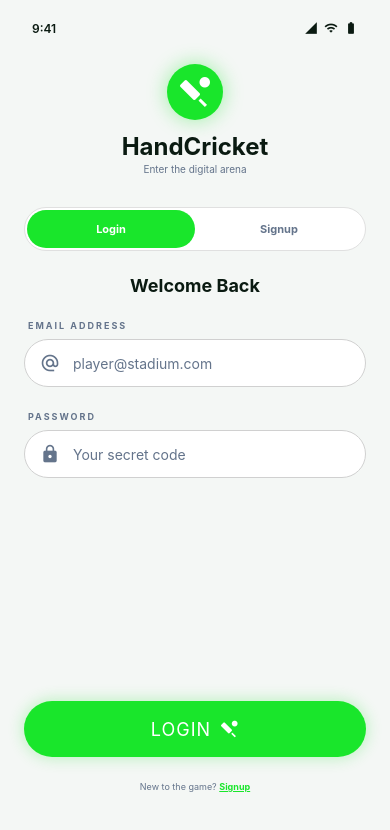
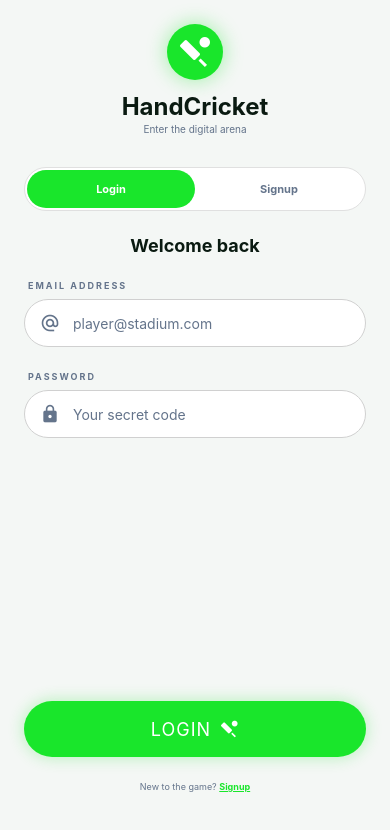
Before and after one commit to mmusharaf-xai/mobile-apps, a React Native app in the folder hand-cricket/: screen /Auth in a window 390 px wide. Shown: the top 830 px of the page. Built offline with nearby package versions, Linux system fonts and the light colour scheme; what react-native-worklets would draw is missing.

Commit message:
[FIX] fixed login page

```diff
--- a/hand-cricket/AuthScreen.tsx
+++ b/hand-cricket/AuthScreen.tsx
@@ -1,5 +1,5 @@
 import React, { useState } from 'react';
-import { View, Text, TouchableOpacity, TextInput, ScrollView, KeyboardAvoidingView, Platform } from 'react-native';
+import { View, Text, TouchableOpacity, TextInput, ScrollView, KeyboardAvoidingView, Platform, SafeAreaView } from 'react-native';
 import { MaterialIcons } from '@expo/vector-icons';
 import AsyncStorage from '@react-native-async-storage/async-storage';
 import { useNavigation } from '@react-navigation/native';
@@ -104,16 +104,7 @@ export default function AuthScreen() {
   };
 
   return (
-    <View style={{ flex: 1, backgroundColor: colors.background }}>
-      {/* Status Bar */}
-      <View style={{ height: 40, flexDirection: 'row', justifyContent: 'space-between', alignItems: 'center', paddingHorizontal: 32, paddingTop: 16 }}>
-        <Text style={{ color: colors.textPrimary, fontSize: 12, fontWeight: '600' }}>9:41</Text>
-        <View style={{ flexDirection: 'row', gap: 6, alignItems: 'center' }}>
-          <MaterialIcons name="signal-cellular-4-bar" size={14} color={colors.textPrimary} />
-          <MaterialIcons name="wifi" size={14} color={colors.textPrimary} />
-          <MaterialIcons name="battery-full" size={14} color={colors.textPrimary} />
-        </View>
-      </View>
+    <SafeAreaView style={{ flex: 1, backgroundColor: colors.background }}>
 
       {/* Header */}
       <View style={{ alignItems: 'center', marginTop: 24, paddingHorizontal: 24 }}>
@@ -149,9 +140,11 @@ export default function AuthScreen() {
         keyboardVerticalOffset={Platform.OS === 'ios' ? 40 : 0}
       >
         <ScrollView style={{ flex: 1, paddingHorizontal: 24, paddingTop: 24, paddingBottom: 24 }} keyboardShouldPersistTaps="handled">
-        <Text style={{ color: colors.textPrimary, fontSize: 18, fontWeight: 'bold', textAlign: 'center', marginBottom: 24,  }}>
-          {isLogin ? 'Welcome Back' : 'New Player Profile'}
-        </Text>
+        {isLogin && (
+          <Text style={{ color: colors.textPrimary, fontSize: 18, fontWeight: 'bold', textAlign: 'center', marginBottom: 24 }}>
+            Welcome back
+          </Text>
+        )}
 
         {!isLogin && (
           <View style={{ marginBottom: 24 }}>
@@ -262,6 +255,6 @@ export default function AuthScreen() {
         buttons={modalButtons}
         onClose={() => setModalVisible(false)}
       />
-    </View>
+    </SafeAreaView>
   );
 }
--- a/hand-cricket/package.json
+++ b/hand-cricket/package.json
@@ -20,6 +20,7 @@
     "react-native-gesture-handler": "~2.16.0",
     "react-native-safe-area-context": "~5.6.0",
     "react-native-screens": "~4.16.0",
+    "react-native-worklets-core": "^1.6.2",
     "typescript": "~5.9.2"
   },
   "devDependencies": {
```
Also changed, not shown: 1 other file (tests, documents, lock files or other folders).
